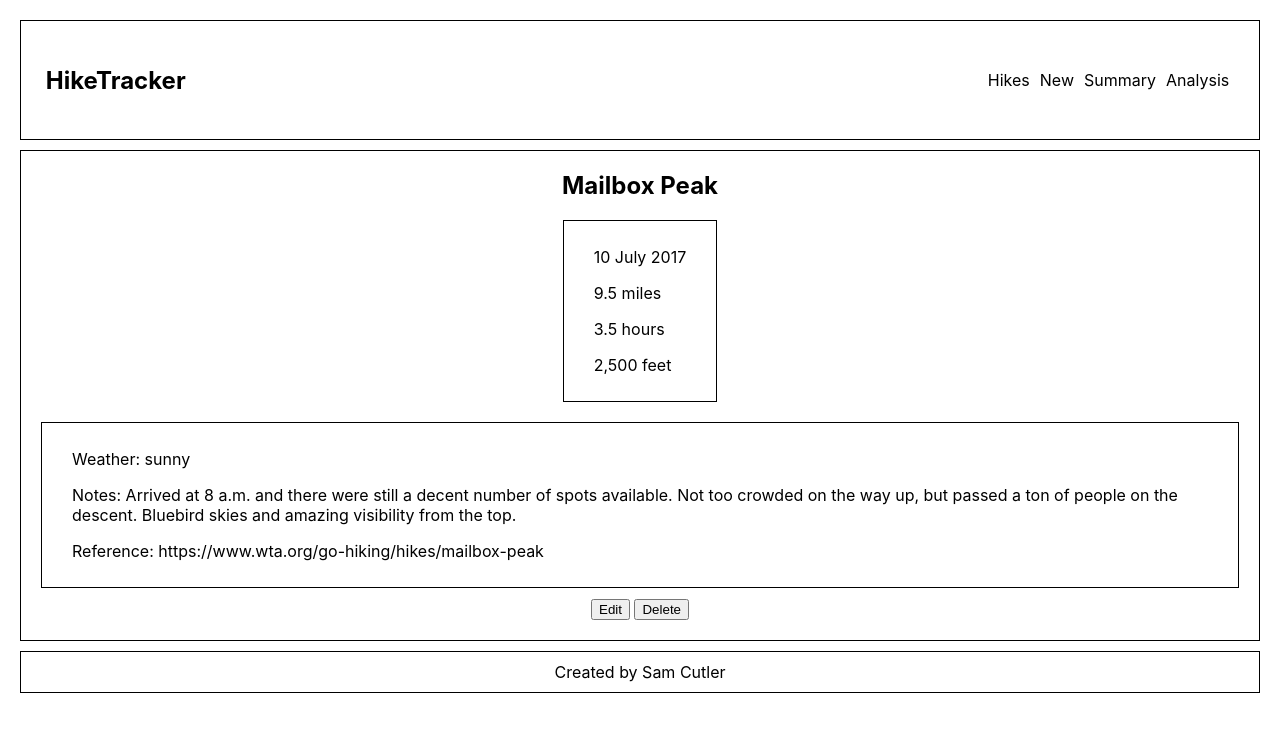
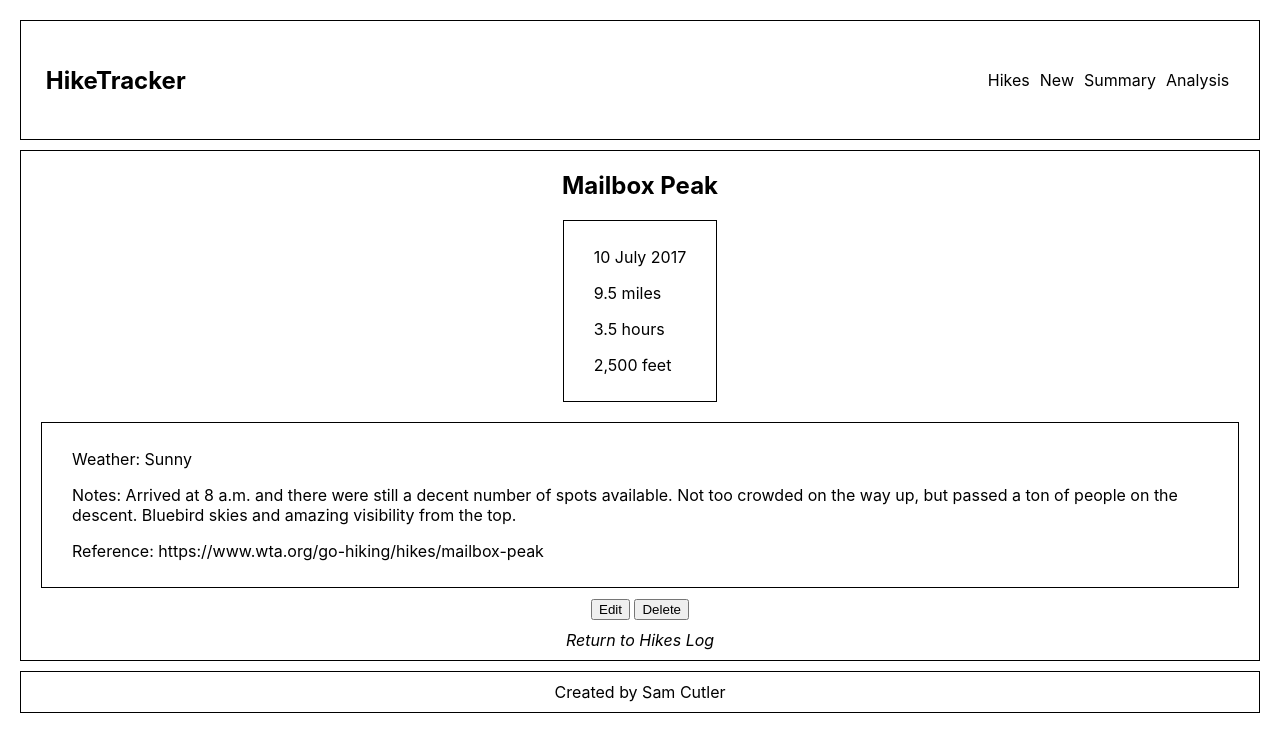
Before and after one commit to sam1cutler/HikeTracker, a React (Create React App) app: page /user/1234/hikes/1 in a window 1280 px wide. Shown: the top 752 px of the page. Built offline with nearby package versions, Linux system fonts and the light colour scheme.

Commit message:
Added some use of state and increased component usage with HikeCard in the log

```diff
--- a/src/Section_Main/HikeCard.css
+++ b/src/Section_Main/HikeCard.css
@@ -0,0 +1,10 @@
+.hike-card {
+    margin: 5px;
+    padding: 5px;
+    border: 1px solid black;
+    text-align: center;
+}
+
+.hike-card-buttons {
+    margin-bottom: 10px;
+}
--- a/src/Section_Main/HikeCard.js
+++ b/src/Section_Main/HikeCard.js
@@ -1,13 +1,27 @@
 import React, { Component } from 'react';
+import { Link } from 'react-router-dom';
 import './HikeCard.css';
 
 class HikeCard extends Component {
 
     render() {
 
+        const { id, name, date, distance, duration, elevation } = this.props.cardInfo;
+
         return (
-            <div>
-                HikeCard PLACEHOLDER
+            <div className='hike-card'>
+                <Link to={`/user/1234/hikes/${id}`}>
+                    <h3>{name}</h3>
+                </Link>
+                <p>{date}</p>
+                <p>{distance}</p>
+                <p>{duration}</p>
+                <p>{elevation}</p>
+                <div className='hike-card-buttons'>
+                    <button>Edit</button>
+                    {' '}
+                    <button>Delete</button>
+                </div>
             </div>
         )
 
--- a/src/Section_Main/HikeDetail.js
+++ b/src/Section_Main/HikeDetail.js
@@ -1,27 +1,46 @@
 import React, { Component } from 'react';
+import { Link } from 'react-router-dom';
 import './HikeDetail.css';
+import STORE from '../store';
 
 class HikeDetail extends Component {
 
+    constructor(props) {
+        super(props);
+        this.state = {
+          hikes: STORE.hikes
+        };
+    }
+
     render() {
+
+        const currentHike = this.state.hikes.find(hike =>
+            hike.id === this.props.match.params.hikeId);
+
+        const { name, date, distance, duration, elevation, weather, notes, reference } = currentHike;
 
         return (
             <div className='hike-detail-wrapper'>
-                <h2>Mailbox Peak</h2>
+                <h2>{name}</h2>
                 <section className='hike-details-section'>
-                    <p>10 July 2017</p>
-                    <p>9.5 miles</p>
-                    <p>3.5 hours</p>
-                    <p>2,500 feet</p>
+                    <p>{date}</p>
+                    <p>{distance}</p>
+                    <p>{duration}</p>
+                    <p>{elevation}</p>
                 </section>
                 <section className='hike-details-section'>
-                    <p>Weather: sunny</p>
-                    <p>Notes: Arrived at 8 a.m. and there were still a decent number of spots available. Not too crowded on the way up, but passed a ton of people on the descent. Bluebird skies and amazing visibility from the top.</p>
-                    <p>Reference: <a href='https://www.wta.org/go-hiking/hikes/mailbox-peak' target='_blank' rel="noreferrer">https://www.wta.org/go-hiking/hikes/mailbox-peak</a></p>
+                    <p>Weather: {weather}</p>
+                    <p>Notes: {notes}</p>
+                    <p>Reference: <a href={reference} target='_blank' rel="noreferrer">{reference}</a></p>
                 </section>
                 <section className='hike-card-buttons'>
                     <button>Edit</button>{' '}
                     <button>Delete</button>
+                </section>
+                <section>
+                    <Link to='/user/1234/hikes'>
+                        <i>Return to Hikes Log</i>
+                    </Link>
                 </section>
             </div>
         )
--- a/src/Section_Main/HikesLog.css
+++ b/src/Section_Main/HikesLog.css
@@ -1,14 +1,3 @@
-.hike-card {
-    margin: 5px;
-    padding: 5px;
-    border: 1px solid black;
-    text-align: center;
-}
-
-.hike-card-buttons {
-    margin-bottom: 10px;
-}
-
 h2 {
     margin-left: 30px;
 }
--- a/src/Section_Main/HikesLog.js
+++ b/src/Section_Main/HikesLog.js
@@ -1,53 +1,41 @@
 import React, { Component } from 'react';
-import { Link } from 'react-router-dom';
+//import { Link } from 'react-router-dom';
 import './HikesLog.css';
-//import HikeCard from './HikeCard';
+import STORE from '../store';
+import HikeCard from './HikeCard';
 
 class HikesLog extends Component {
 
+    constructor(props) {
+        super(props);
+        this.state = {
+          filterOptions: {
+              a: 'b',
+              c: 'd'
+          },
+          hikes: STORE.hikes
+        };
+    }
+
     render() {
+
+        const hikesInfo = this.state.hikes;
+
+        const cardList = hikesInfo.map( (activeHike, i) => {
+
+            return (
+                <HikeCard
+                    key={i}
+                    cardInfo={activeHike}
+                />
+            )
+
+        })
 
         return (
             <div>
                 <h2>Your hikes:</h2>
-                <div className='hike-card'>
-                    <Link to='/user/:userId/hikes/101'>
-                        <h3>Mailbox Peak</h3>
-                    </Link>
-                    <p>10 July 2017</p>
-                    <p>9.5 miles</p>
-                    <p>3.5 hours</p>
-                    <p>2,500 feet</p>
-                    <div className='hike-card-buttons'>
-                        <button>Edit</button>
-                        {' '}
-                        <button>Delete</button>
-                    </div>
-                </div>
-                <div className='hike-card'>
-                    <h3>Rattlesnake Ledge</h3>
-                    <p>16 July 2017</p>
-                    <p>5 miles</p>
-                    <p>2 hours</p>
-                    <p>1,500 feet</p>
-                    <div className='hike-card-buttons'>
-                        <button>Edit</button>
-                        {' '}
-                        <button>Delete</button>
-                    </div>
-                </div>
-                <div className='hike-card'>
-                    <h3>Tiger Mountain</h3>
-                    <p>28 July 2017</p>
-                    <p>8.5 miles</p>
-                    <p>4 hours</p>
-                    <p>2,000 feet</p>
-                    <div className='hike-card-buttons'>
-                        <button>Edit</button>
-                        {' '}
-                        <button>Delete</button>
-                    </div>
-                </div>
+                {cardList}
             </div>
         )
 
--- /dev/null
+++ b/src/store.js
@@ -0,0 +1,39 @@
+const STORE = {
+    "hikes": [
+        {
+            "id": "1",
+            "name": "Mailbox Peak",
+            "date": "10 July 2017",
+            "distance": "9.5 miles",
+            "duration": "3.5 hours",
+            "elevation": "2,500 feet",
+            "weather": "Sunny",
+            "notes": "Arrived at 8 a.m. and there were still a decent number of spots available. Not too crowded on the way up, but passed a ton of people on the descent. Bluebird skies and amazing visibility from the top.",
+            "reference": "https://www.wta.org/go-hiking/hikes/mailbox-peak"
+        },
+        {
+            "id": "2",
+            "name": "Rattlesnake Ledge",
+            "date": "16 July 2017",
+            "distance": "5 miles",
+            "duration": "2 hours",
+            "elevation": "1,500 feet",
+            "weather": "Cloudy",
+            "notes": "Trail in great condition, views just okay (not great visibility). Felt like we made great time!",
+            "reference": "https://www.wta.org/go-hiking/hikes/rattlesnake-ledge"
+        },
+        {
+            "id": "3",
+            "name": "Tiger Mountain",
+            "date": "28 July 2017",
+            "distance": "8.5 miles",
+            "duration": "4 hours",
+            "elevation": "2,000 feet",
+            "weather": "Rainy",
+            "notes": "Drizzling most of the day, pretty chilly. Took our time, found a nice protected spot for a leisurely lunch.",
+            "reference": "https://www.wta.org/go-hiking/hikes/tiger-mountain"
+        }
+    ]
+}
+
+export default STORE;
```
Also changed, not shown: 1 other file (tests, documents, lock files or other folders).
